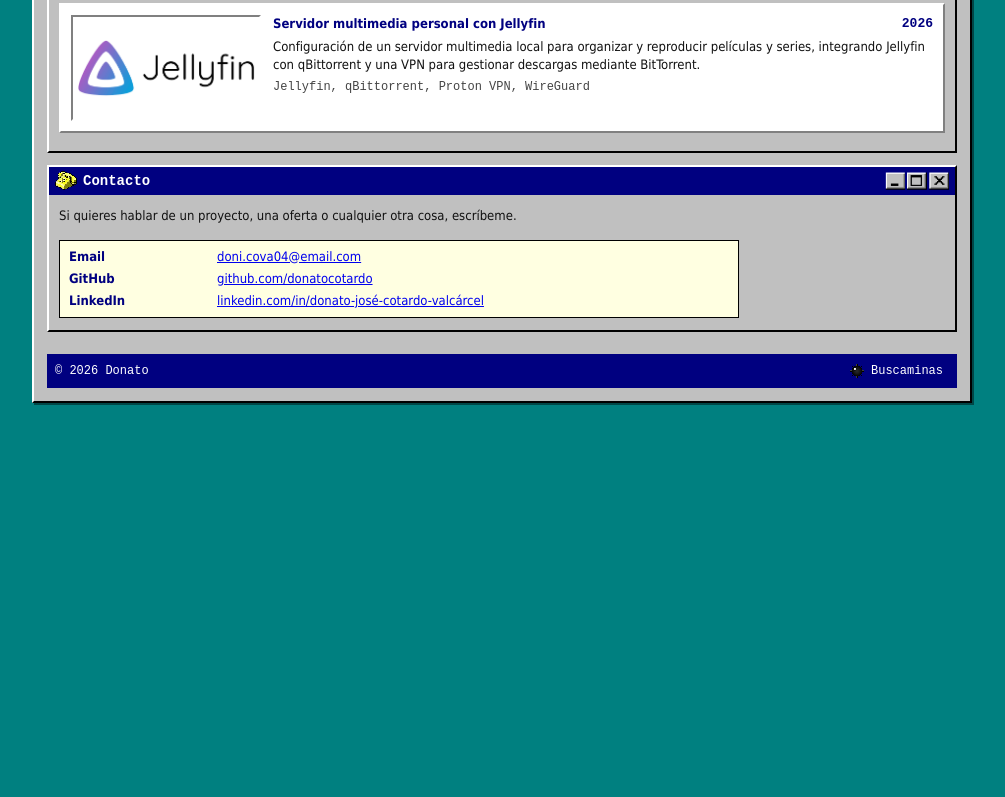
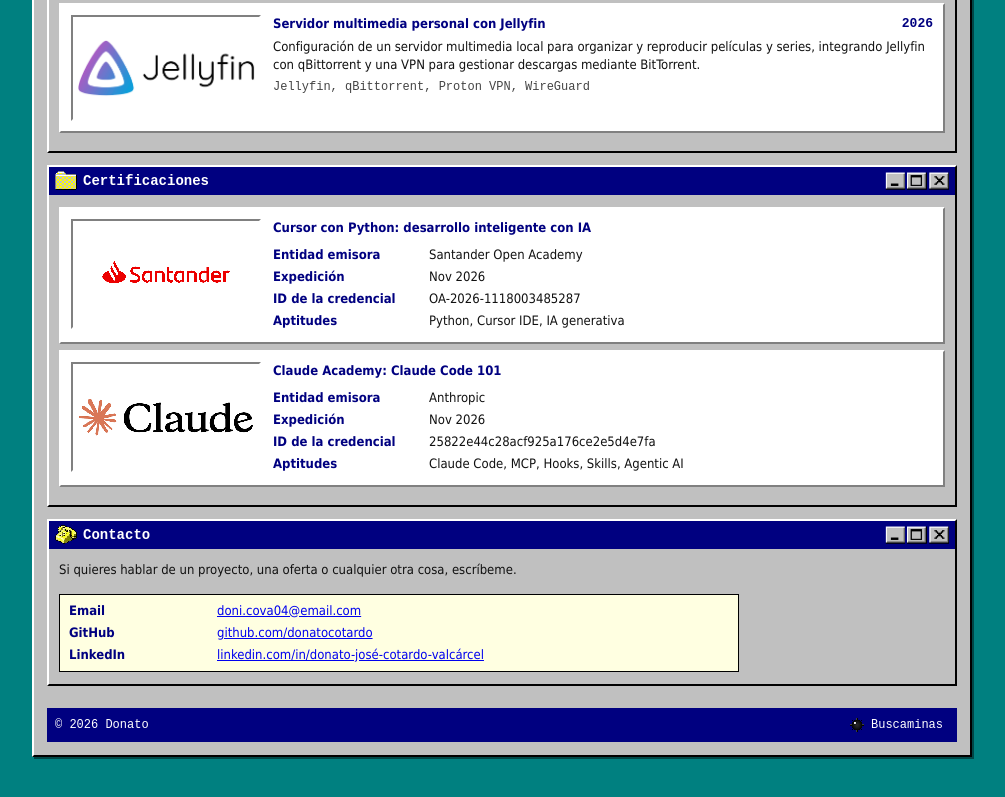
Before and after one commit to donatocotardo/donatocotardo.github.io, a plain HTML site: page index.html in a window 1280 px wide. Shown: the part 1745-2542 px from the top of the page, without its empty margins (138-1143 px from the left). Before the commit the page ends 2190 px from the top, so only its background shows below. Drawn offline with Linux system fonts and the light colour scheme.

Commit message:
feat: añade certificaciones

```diff
--- a/index.html
+++ b/index.html
@@ -18,6 +18,7 @@
     <nav aria-label="Principal">
       <a href="#cv">CV</a>
       <a href="#proyectos">Proyectos</a>
+      <a href="#certificaciones">Certificaciones</a>
       <a href="#contacto">Contacto</a>
     </nav>
   </div>
@@ -75,7 +76,7 @@
         <div>
           <h3 class="group-title"><img class="inline-icon" src="images/winrar.png" alt="" aria-hidden="true">Habilidades</h3>
           <dl class="spec">
-            <div><dt>Lenguajes</dt><dd>Python, Julia, C++, SQL, R, HTML/CSS</dd></div>
+            <div><dt>Lenguajes</dt><dd>Python, Julia, C#, SQL, R, HTML/CSS</dd></div>
             <div><dt>ML / DL</dt><dd>PyTorch, TensorFlow, Keras, scikit-learn, Hugging Face Transformers</dd></div>
             <div><dt>Visión</dt><dd>OpenCV, torchvision, YOLO (Ultralytics), Albumentations, Pillow</dd></div>
             <div><dt>Datos</dt><dd>NumPy, pandas, SciPy, Matplotlib, Seaborn, Jupyter, Google Colab</dd></div>
@@ -181,6 +182,48 @@
       </div>
     </section>
 
+    <section id="certificaciones">
+      <h2>
+        <span class="section-title"><img class="section-icon" src="images/file.png" alt="" aria-hidden="true">Certificaciones</span>
+        <span class="window-controls" aria-label="Controles de ventana">
+          <button class="window-button minimize-button" type="button" aria-label="Minimizar Certificaciones"></button>
+          <button class="window-button restore-button" type="button" aria-label="Restaurar Certificaciones"></button>
+          <button class="window-button close-button" type="button" aria-label="Cerrar Certificaciones"></button>
+        </span>
+      </h2>
+      <div class="body">
+        <article class="project project-with-cover certification">
+          <img class="project-cover certification-cover" src="images/sant_1.png" alt="Certificado de Cursor con Python: desarrollo inteligente con IA">
+          <div class="project-content">
+            <header>
+              <h3>Cursor con Python: desarrollo inteligente con IA</h3>
+            </header>
+            <dl class="certification-details">
+              <div><dt>Entidad emisora</dt><dd>Santander Open Academy</dd></div>
+              <div><dt>Expedición</dt><dd>Nov 2026</dd></div>
+              <div><dt>ID de la credencial</dt><dd>OA-2026-1118003485287</dd></div>
+              <div><dt>Aptitudes</dt><dd>Python, Cursor IDE, IA generativa</dd></div>
+            </dl>
+          </div>
+        </article>
+
+        <article class="project project-with-cover certification">
+          <img class="project-cover certification-cover" src="images/claude_1.png" alt="Certificado Claude Academy: Claude Code 101">
+          <div class="project-content">
+            <header>
+              <h3>Claude Academy: Claude Code 101</h3>
+            </header>
+            <dl class="certification-details">
+              <div><dt>Entidad emisora</dt><dd>Anthropic</dd></div>
+              <div><dt>Expedición</dt><dd>Nov 2026</dd></div>
+              <div><dt>ID de la credencial</dt><dd>25822e44c28acf925a176ce2e5d4e7fa</dd></div>
+              <div><dt>Aptitudes</dt><dd>Claude Code, MCP, Hooks, Skills, Agentic AI</dd></div>
+            </dl>
+          </div>
+        </article>
+      </div>
+    </section>
+
     <section id="contacto">
       <h2>
         <span class="section-title"><img class="section-icon" src="images/tlf.png" alt="" aria-hidden="true">Contacto</span>
--- a/style.css
+++ b/style.css
@@ -392,6 +392,31 @@ h3 { margin: 0; color: var(--navy); font-size: 13px; }
 .project header span { color: var(--navy); font-family: "Courier New", monospace; font-weight: bold; }
 .project p { margin: 5px 0 0; }
 .project .stack { color: #444444; font-family: "Courier New", monospace; font-size: 12px; }
+.certification-cover {
+  width: 190px;
+  height: 110px;
+  object-fit: contain;
+  image-rendering: pixelated;
+}
+.certification-details {
+  margin: 6px 0 0;
+  padding: 0;
+  border: 0;
+  background: transparent;
+}
+.certification-details > div {
+  display: grid;
+  grid-template-columns: 150px minmax(0, 1fr);
+  gap: 6px;
+  padding: 2px 0;
+}
+.certification-details dt {
+  color: var(--navy);
+  font-weight: bold;
+}
+.certification-details dd {
+  margin: 0;
+}
 
 ul { margin-top: 6px; padding-left: 22px; }
 li::marker { color: var(--navy); }
@@ -580,6 +605,8 @@ footer {
   .project header span { display: block; margin-top: 3px; }
   .project-with-cover { grid-template-columns: 140px minmax(0, 1fr); gap: 8px; }
   .project-cover { width: 140px; }
+  .certification-cover { height: 90px; }
+  .certification-details > div { grid-template-columns: 1fr; gap: 0; }
   .hero::after { display: none; }
   .game-window { width: 280px; }
 }
```
Also changed, not shown: images/claude_1.jpeg (added), images/claude_1.png (added), images/file.png (added), images/sant_1.jpeg (added), images/sant_1.png (added).
